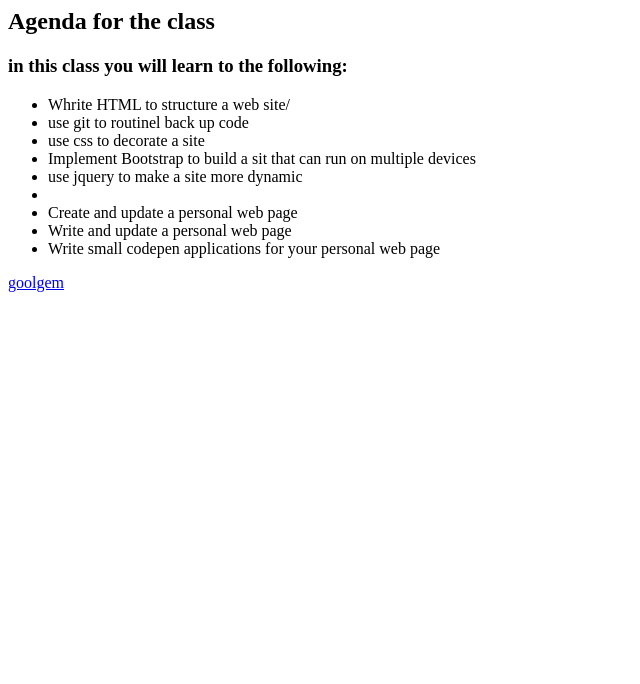
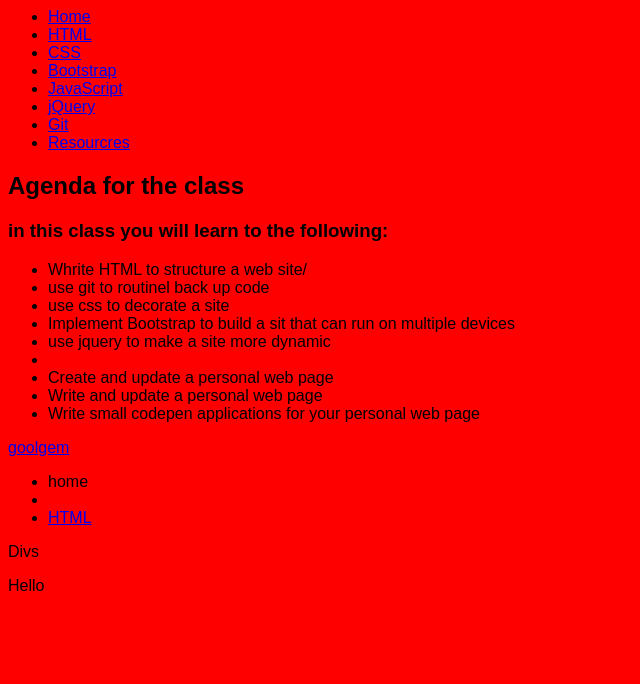
Before and after one commit to pkorrie/WebDevelopmentFundementalPlayground, a plain HTML site: page index.html in a window 1280 px wide. Shown: the whole page, without its empty margins (0-640 px from the left). Drawn offline with Linux system fonts and the light colour scheme.

Commit message:
Added css file. Added a bunch of html files

```diff
--- /dev/null
+++ b/css/Main.css
@@ -0,0 +1,4 @@
+body{
+	font-family: Arial;
+	background:red ;
+}
--- a/index.html
+++ b/index.html
@@ -2,9 +2,22 @@
 <html>
  <head>
 <title>playground</title>
+<link rel="stylesheet" href="css/Main.css">
 
+ <!-- coment inthe html -->
 </html>
  <body>
+
+        <ul>
+            <li><a class="defalt" href="index.HTML">Home</a></li>
+            <li><a href="views/HTML-playground.html">HTML</a></li>
+            <li><a href="views/CSS-playground.html">CSS</a></li>
+            <li><a href="views/Bootstrap-playground.html">Bootstrap</a></li>
+            <li><a href="views/JavaScript-playground.html">JavaScript</a></li>
+            <li><a href="views/jQuery-playground.html">jQuery</a></li>
+            <li><a href="views/Git-playground.html">Git<a/></li>
+            <li><a href="views/resources.html">Resourcres</a></li>
+        </ul>
        <h2>Agenda for the class</h2>
      <h3>in this class you will learn to the following: </h3>
      <ul>
@@ -18,6 +31,36 @@
      	<li>Write small codepen applications for your personal web page</>
 	</ul>
      	<a href="https://www.google.com">goolgem</a>
+     <ul>
+     <li>home<li>
+     <li><a href="Views/html-playground.html">HTML</a></li>
+     </ul>
+
+     <hi>Divs</hi>
+     <divs id = "blue" style = "blue">
+      <p>Hello</p>
+      <divs>
+      <div id = "red" style = "color:red">
+      <p>This is red</p>
+      <div id ="back" style = "background:red">
+      <br>
+      <br>
+
+
+
+
+
+
+
+
+
+
+
+
+
+
+
+
  	 </body>
 
 
@@ -25,4 +68,5 @@
 
 
 
+
 </html>
```
Also changed, not shown: views/bootstrap-playground.html (added, +15 -0 lines), views/css-playground.html (added, +12 -0 lines), views/html-git-playground.html (added, +7 -0 lines), views/html-javascript.html (added, +13 -0 lines), views/html-jquery.html (added, +13 -0 lines), views/html-playground.html (added, +15 -0 lines), views/javascript-playground.html (added, +13 -0 lines), views/jquery-playground.html (added, +13 -0 lines), views/resources.html (added, +9 -0 lines), views/stars.jpeg (added). Lines whose indentation alone changed are shown as unchanged.
